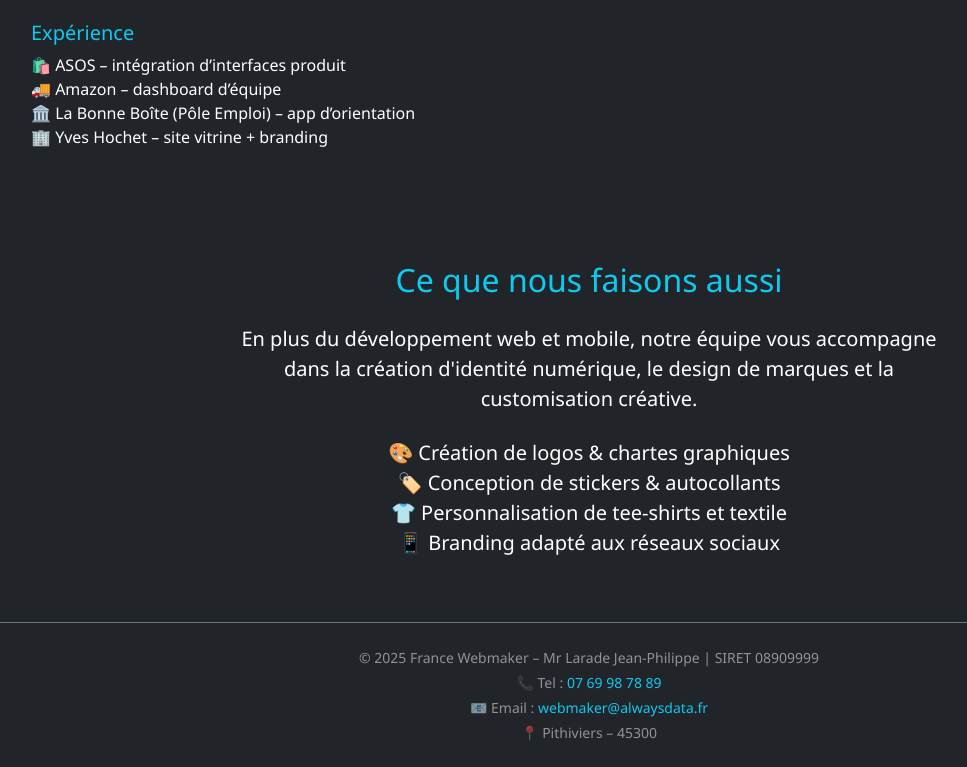
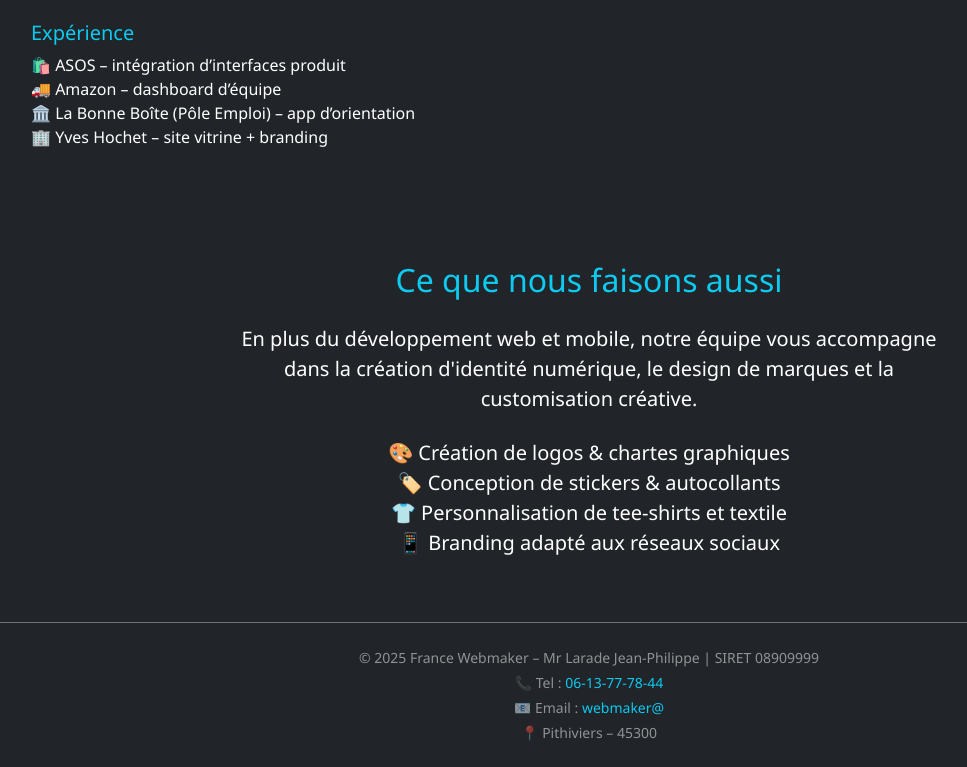
Before and after one commit to Laradejpl/france-webmaker, a plain HTML site: page about.html in a window 1280 px wide. Shown: the part 762-1529 px from the top of the page, without its empty margins (51-1018 px from the left). Drawn offline with nearby package versions, Linux system fonts and the light colour scheme.

Commit message:
Add files via upload

```diff
--- a/about.html
+++ b/about.html
@@ -144,28 +144,12 @@
     </section>
 
     <!-- Footer -->
-    <footer
-      class="text-center py-4 border-top border-secondary text-white-50 small"
-    >
-      <p class="mb-1">
-        &copy; 2025 France Webmaker – Mr Larade Jean-Philippe | SIRET 08909999
-      </p>
-      <p class="mb-1">
-        📞 Tel :
-        <a href="tel:0769987889" class="text-info text-decoration-none"
-          >07 69 98 78 89</a
-        >
-      </p>
-      <p class="mb-1">
-        📧 Email :
-        <a
-          href="mailto:webmaker@alwaysdata.fr"
-          class="text-info text-decoration-none"
-          >webmaker@alwaysdata.fr</a
-        >
-      </p>
-      <p class="mb-0">📍 Pithiviers – 45300</p>
-    </footer>
+    <footer class="text-center py-4 border-top border-secondary text-white-50 small">
+  <p class="mb-1">&copy; 2025 France Webmaker – Mr Larade Jean-Philippe | SIRET 08909999</p>
+  <p class="mb-1">📞 Tel : <a href="tel:0769987889" class="text-info text-decoration-none">06-13-77-78-44</a></p>
+  <p class="mb-1">📧 Email : <a href="mailto:philarade@outlook.fr" class="text-info text-decoration-none">webmaker@</a></p>
+  <p class="mb-0">📍 Pithiviers – 45300</p>
+</footer>
 
     <script src="https://cdn.jsdelivr.net/npm/bootstrap@5.3.3/dist/js/bootstrap.bundle.min.js"></script>
   </body>
```
Also changed, not shown: contact.html (+2 -2 lines), index.html (+2 -2 lines), projet.html (+3 -3 lines).
